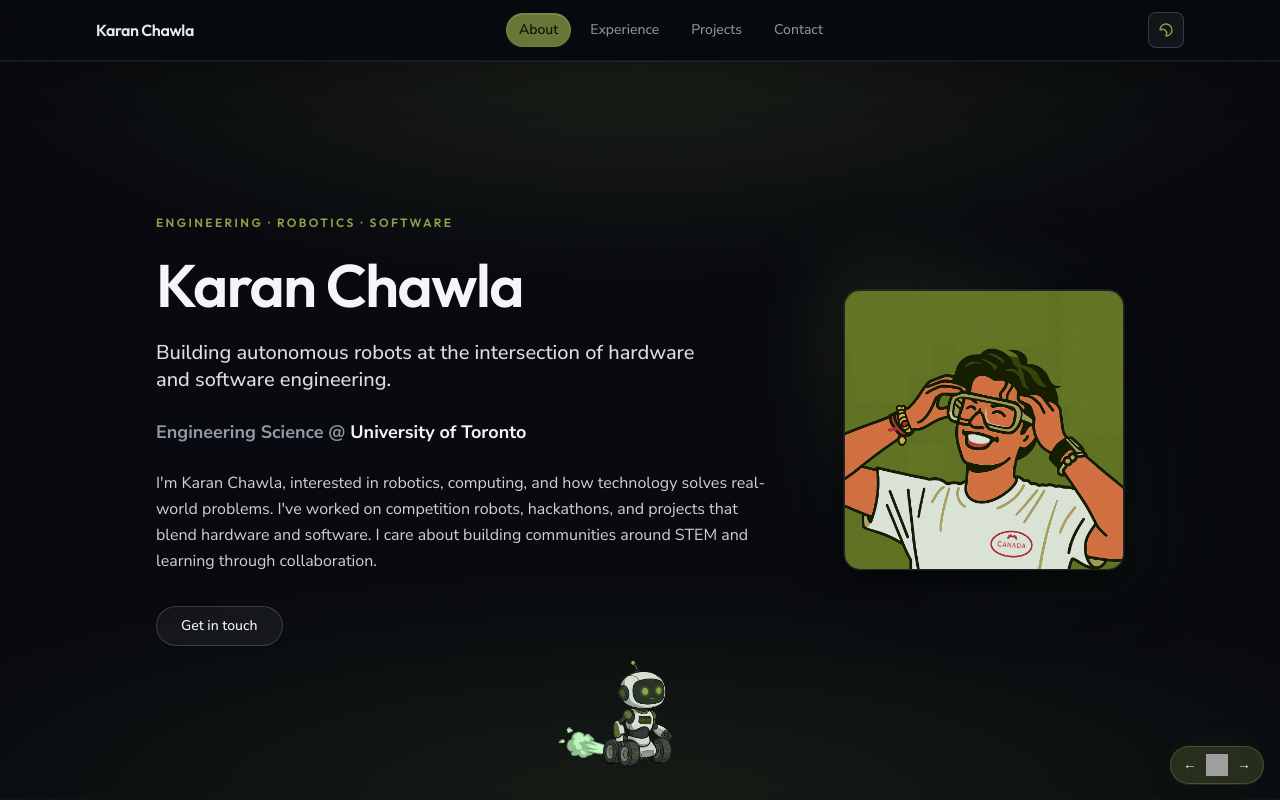
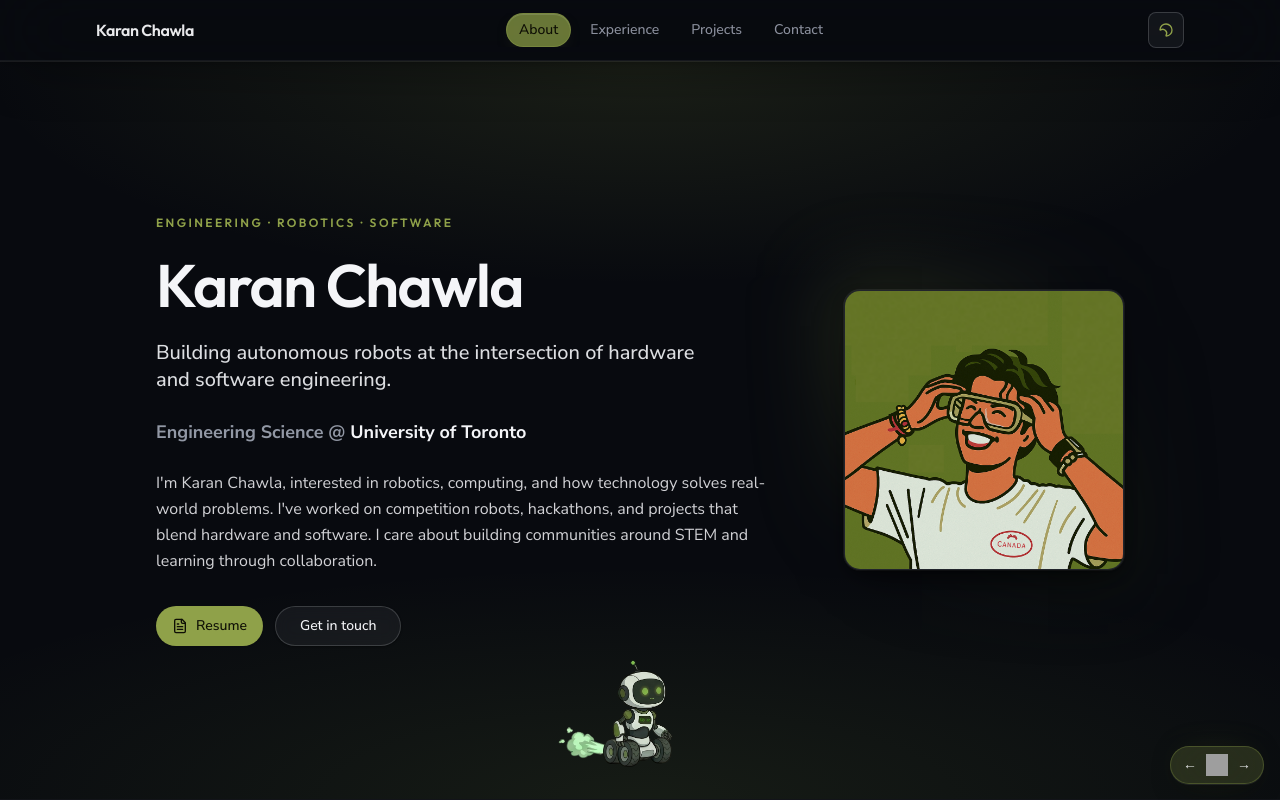
Before and after one commit to KaranChawlaD/Personal-Website-V2, a Next.js app: page / in a window 1280 px wide. Shown: the top 800 px of the page. Built offline with nearby package versions, Linux system fonts and the light colour scheme; grey boxes are pictures that could not be loaded.

Commit message:
feat: publish resume

```diff
--- a/app/personal-website-client.tsx
+++ b/app/personal-website-client.tsx
@@ -19,6 +19,7 @@
   Instagram,
   // FileText,
   ArrowUpRight,
+  FileText,
 } from "lucide-react";
 import { cn } from "@/lib/utils";
 
@@ -251,7 +252,7 @@
                   around STEM and learning through collaboration.
                 </p>
                 <div className="flex flex-wrap justify-center gap-3 pt-2 sm:justify-start">
-                  {/* <Button asChild size="lg" className="rounded-full px-6">
+                  <Button asChild size="lg" className="rounded-full px-6">
                     <a
                       href="/Karan_Chawla_Resume.pdf"
                       target="_blank"
@@ -260,7 +261,7 @@
                       <FileText className="size-4" />
                       Resume
                     </a>
-                  </Button> */}
+                  </Button>
                   <Button
                     type="button"
                     variant="outline"
```
